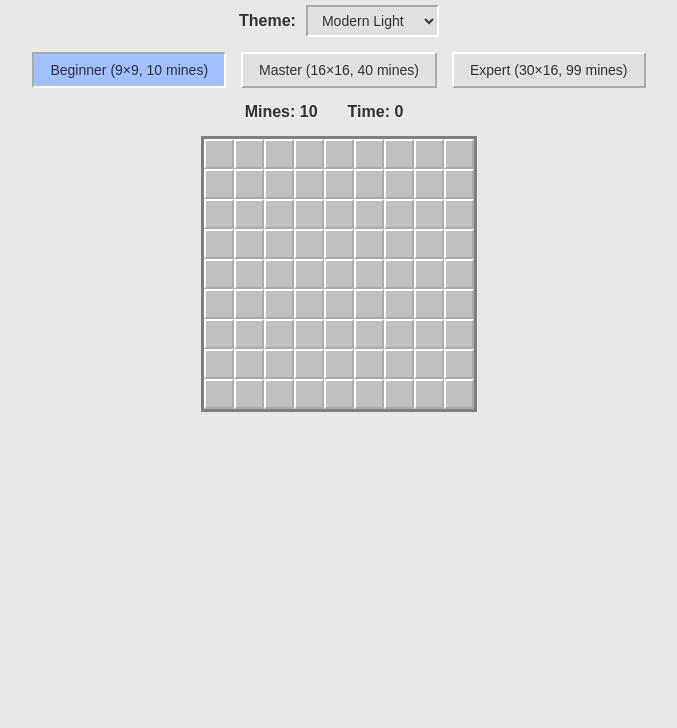
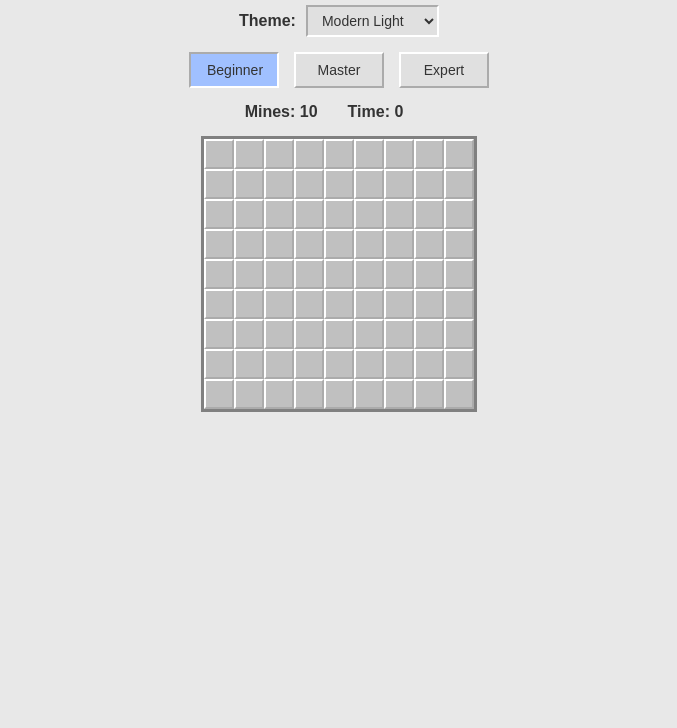
Before and after one commit to m-kinchin/mineswipper-vibe, a website built with Vite: page index.html in a window 1280 px wide. Shown: the part 72-800 px from the top of the page, without its empty margins (301-978 px from the left). Built offline with nearby package versions, Linux system fonts and the light colour scheme.

Commit message:
feat: simplify difficulty buttons - remove size and mine count

```diff
--- a/index.html
+++ b/index.html
@@ -17,9 +17,9 @@
       </select>
     </div>
     <div id="controls">
-      <button id="beginner" class="level-btn active">Beginner (9×9, 10 mines)</button>
-      <button id="master" class="level-btn">Master (16×16, 40 mines)</button>
-      <button id="expert" class="level-btn">Expert (30×16, 99 mines)</button>
+      <button id="beginner" class="level-btn active" title="9×9 grid, 10 mines">Beginner</button>
+      <button id="master" class="level-btn" title="16×16 grid, 40 mines">Master</button>
+      <button id="expert" class="level-btn" title="30×16 grid, 99 mines">Expert</button>
     </div>
     <div id="status">
       <span id="mine-count">Mines: 10</span>
--- a/src/style.css
+++ b/src/style.css
@@ -156,6 +156,7 @@ h1 {
 
 .level-btn {
   background-color: var(--button-bg) !important;
+  width: 90px;
 }
 
 .level-btn.active {
```
